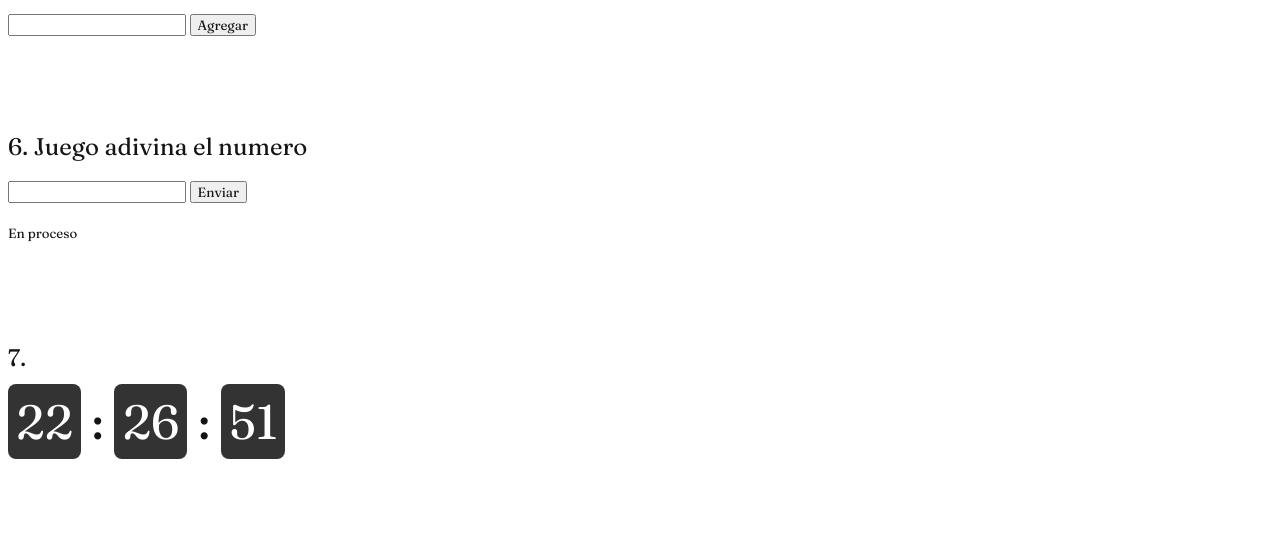
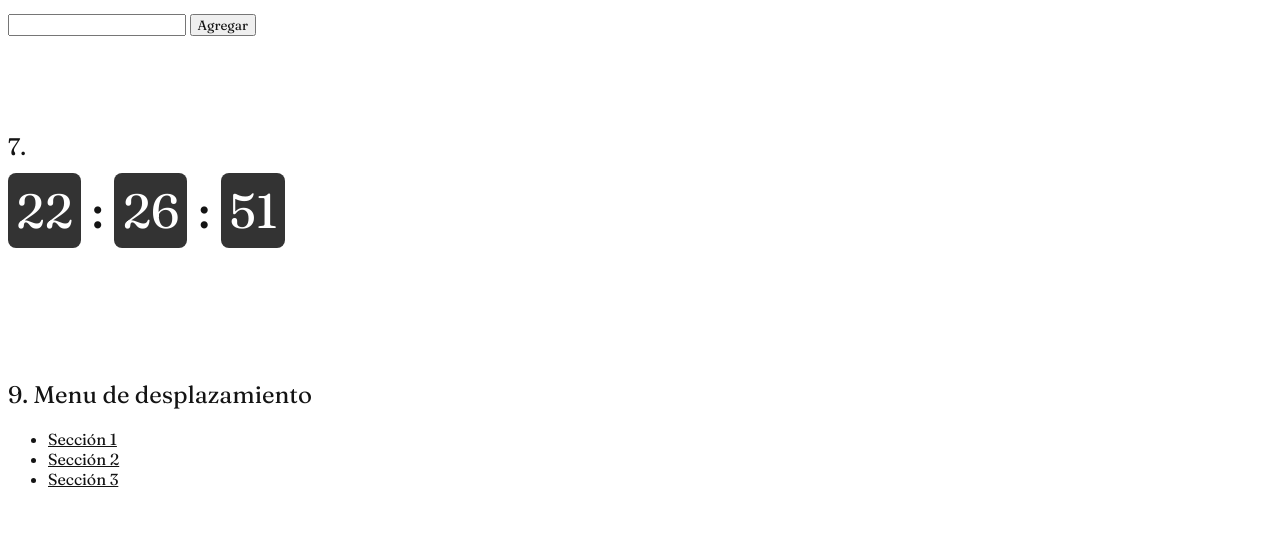
Before and after one commit to roldanw18/roldanw18.github.io, a plain HTML site: page Entrega 3/index.html in a window 1280 px wide. Shown: the part 1220-1776 px from the top of the page. Drawn offline with nearby package versions, Linux system fonts and the light colour scheme; no server answers; a script that the page names is missing.

Commit message:
Update index.html

```diff
--- a/Entrega 3/index.html
+++ b/Entrega 3/index.html
@@ -85,15 +85,7 @@
     <script src="pagina.js"></script><br><br><br>
 
 
-    <div>
-         <h2>6. Juego adivina el numero</h2>
-         <input type="text" id="adivina">
-        <button id="Enviar">Enviar</button>
-        <h5>En proceso</h5>
-        <ul id="listado"></ul>
 
-    </div>
-    <br><br><br>
 
 
     <div id="seccion3">
```
